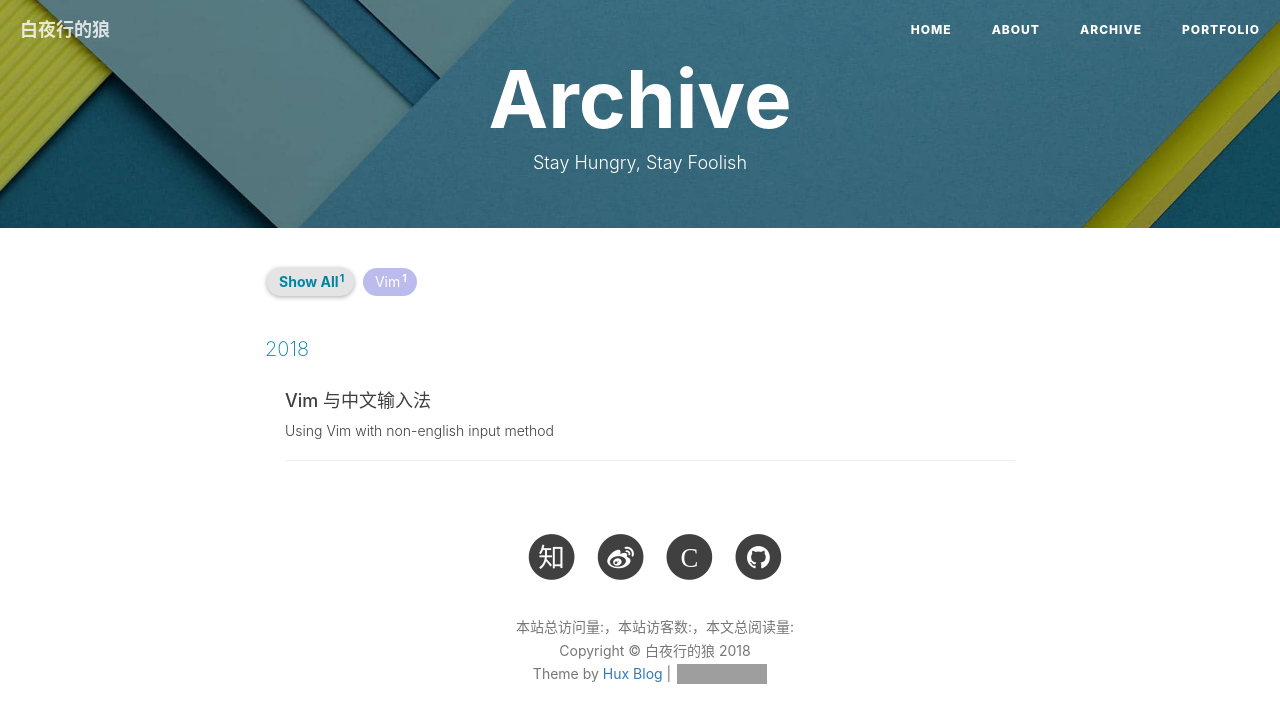
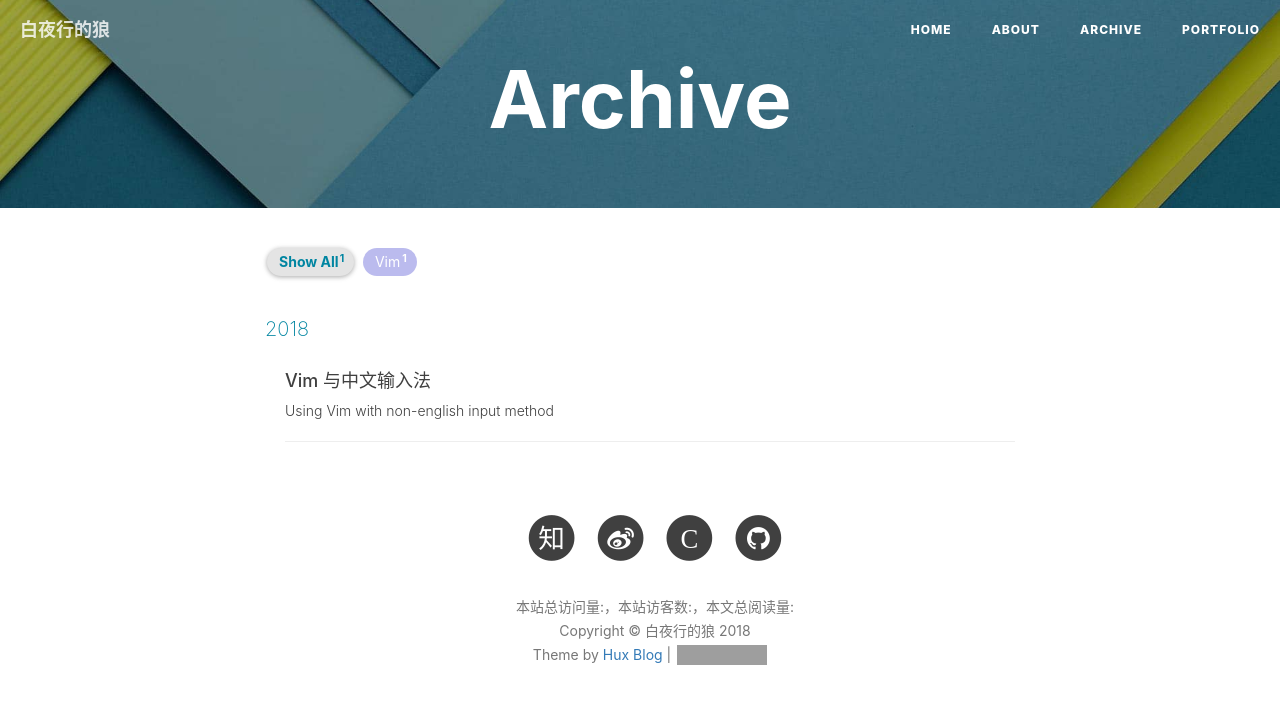
Before and after one commit to HaoQChen/HaoQChen.github.io, a Jekyll site: the page built from archive.html, in a window 1280 px wide. Shown: the top 723 px of the page. Built offline with Jekyll 4.4.1, drawn with Linux system fonts in a browser that asks for light colours; nearby versions of some CDN libraries; comment, search, counter and statistics services are not loaded; grey boxes are pictures that could not be loaded.

Commit message:
change intro page

```diff
--- a/_config.yml
+++ b/_config.yml
@@ -1,5 +1,6 @@
 # Site settings
 title: 白夜行的狼
+subtitle: ThinkDifferent
 SEOTitle: 白夜行的狼的博客
 header-img: img/black.jpeg
 email: HaoQ_Chen@163.com
--- a/_includes/intro-header.html
+++ b/_includes/intro-header.html
@@ -101,7 +101,7 @@
         <div class="site-heading">
         {% endif %}
           <h1>{% if page.title %}{{ page.title }}{% else %}{{ site.title }}{% endif %}</h1>
-          <span class="subheading">{{ page.description }}</span>
+          <h2 class="subheading">{{ page.subtitle }}</h2>
         </div>
       </div>
     </div>
```
